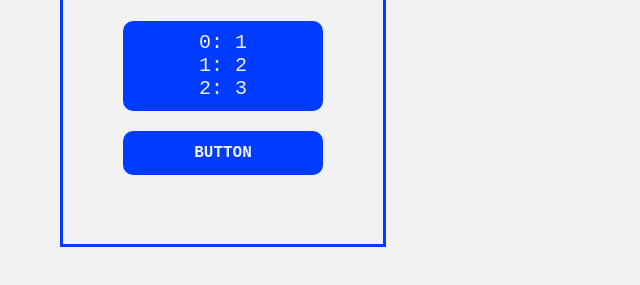
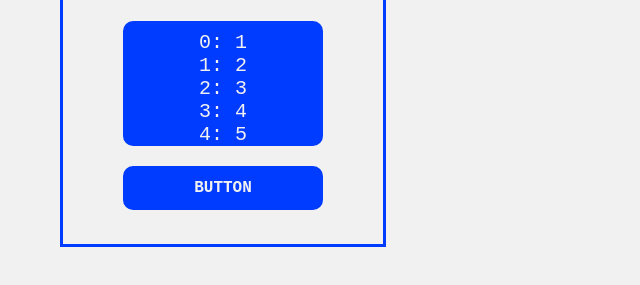
Before and after one commit to Blake-Herbert/JS-Array-Challenge, a plain HTML site: page index.html in a window 1280 px wide. Shown: the part 189-474 px from the top of the page, without its empty margins (0-640 px from the left). Drawn offline with Linux system fonts and the light colour scheme.

Commit message:
fixed display

```diff
--- a/script.js
+++ b/script.js
@@ -1,9 +1,11 @@
+
+
 let text = "";
-const numbers = [1, 2, 3];
-numbers.forEach(myFunction);
+const numbers = [1, 2, 3, 4, 5];
+numbers.forEach(print);
 
 document.getElementById("demo").innerHTML = text;
 
-function myFunction(item, index) {
+function print(item, index) {
   text += index + ": " + item + "<br>";
 }
--- a/style.css
+++ b/style.css
@@ -5,6 +5,11 @@ body {
     padding: 60px;
     border: 3px solid #003cff;
     background-color: #f1f1f1;
+}
+
+.container
+{
+
 }
 
 h1 {
@@ -22,7 +27,6 @@ p {
     text-align: center;
     padding-top: 10px;
     width: 200px;
-    height: 80px;
     border-radius: 10px;
     background-color: #003cff;
     color: #f1f1f1;
```
